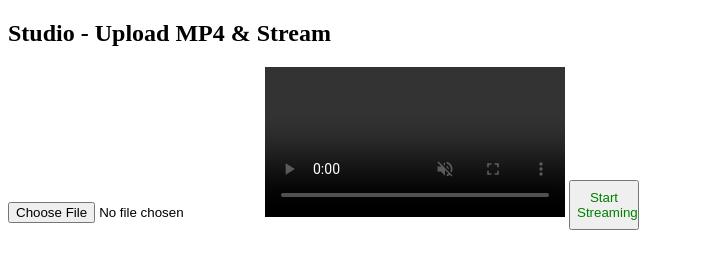
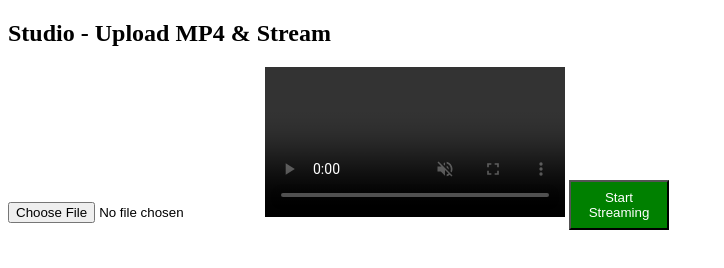
Before and after one commit to Naxzz-coding/ffmpeg_render_studio, a website: page public/studio.html in a window 1280 px wide. Shown: the whole page, without its empty margins (0-724 px from the left). Drawn offline with Linux system fonts and the light colour scheme.

Commit message:
Update studio.html

```diff
--- a/public/studio.html
+++ b/public/studio.html
@@ -4,9 +4,10 @@
   <title>Studio MP4 Stream</title>
   <style>
     button{
-      width:70px;
+      width:100px;
       height:50px;
-      color:green;
+      color:white;
+      background-color:green;
     }
   </style>
 </head>
@@ -44,4 +45,4 @@
     }
   </script>
 </body>
-  </html>
+</html>
```
